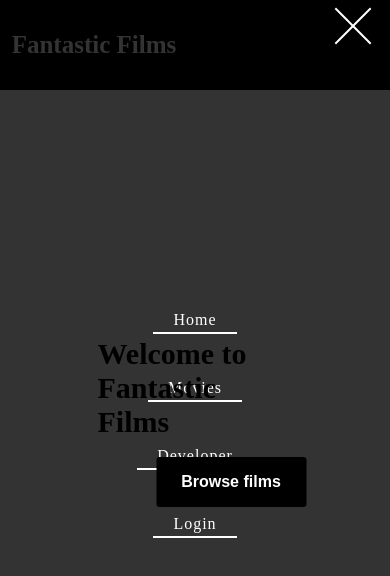
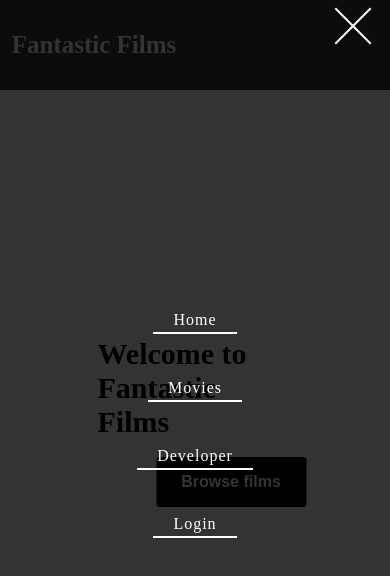
Before and after one commit to Thabiso-Timzo/movie-assessment, a React (Create React App) app in the folder client/: page / in a window 390 px wide. Shown: the top 576 px of the page. Built offline with nearby package versions, Linux system fonts and the light colour scheme.

Commit message:
Modified NavigationBar.css design

```diff
--- a/client/src/navigation/NavigationBar.css
+++ b/client/src/navigation/NavigationBar.css
@@ -9,7 +9,7 @@
     justify-content: space-between;
     align-items: center;
     padding: 10px 4%;
-    background-color: black;
+    background-color: rgb(66, 54, 54);
 }
 
 .bars-button {
@@ -87,6 +87,7 @@
         background-color: rgba(0, 0, 0, 0.8);
         align-items: center;
         justify-content: center;
+        z-index: 2;
     }
 
     .bars-button {
```
